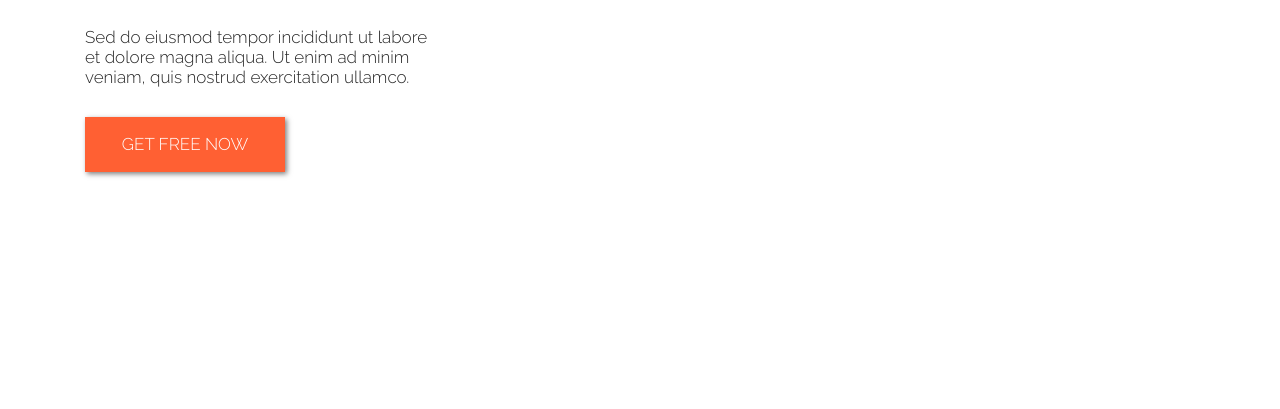
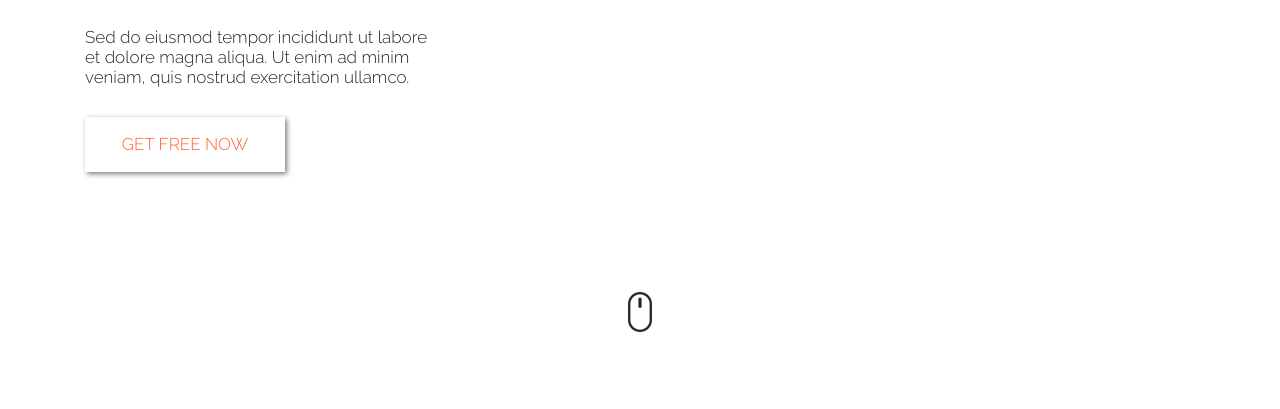
Before and after one commit to annakobzar/Cahee, a plain HTML site: page index.html in a window 1280 px wide. In both pictures the pointer is over the link "GET FREE NOW". Shown: the part 343-752 px from the top of the page. Drawn offline with Linux system fonts and the light colour scheme.

Commit message:
initial commit5

```diff
--- a/css/styles.css
+++ b/css/styles.css
@@ -100,7 +100,7 @@ body {
 
 .header__content {
   /* margin-bottom: 300px; */
-  margin-bottom: 30vh;
+  margin-bottom: 15vh;
 }
 
 .header__title {
@@ -130,8 +130,8 @@ body {
   transition: all 0.5s;
 }
 
-.button__orange:hover {
-  color: #f72b3b;
+.button:hover {
+  color: var(--color-orange);
   background: #fff;
 }
 
```
